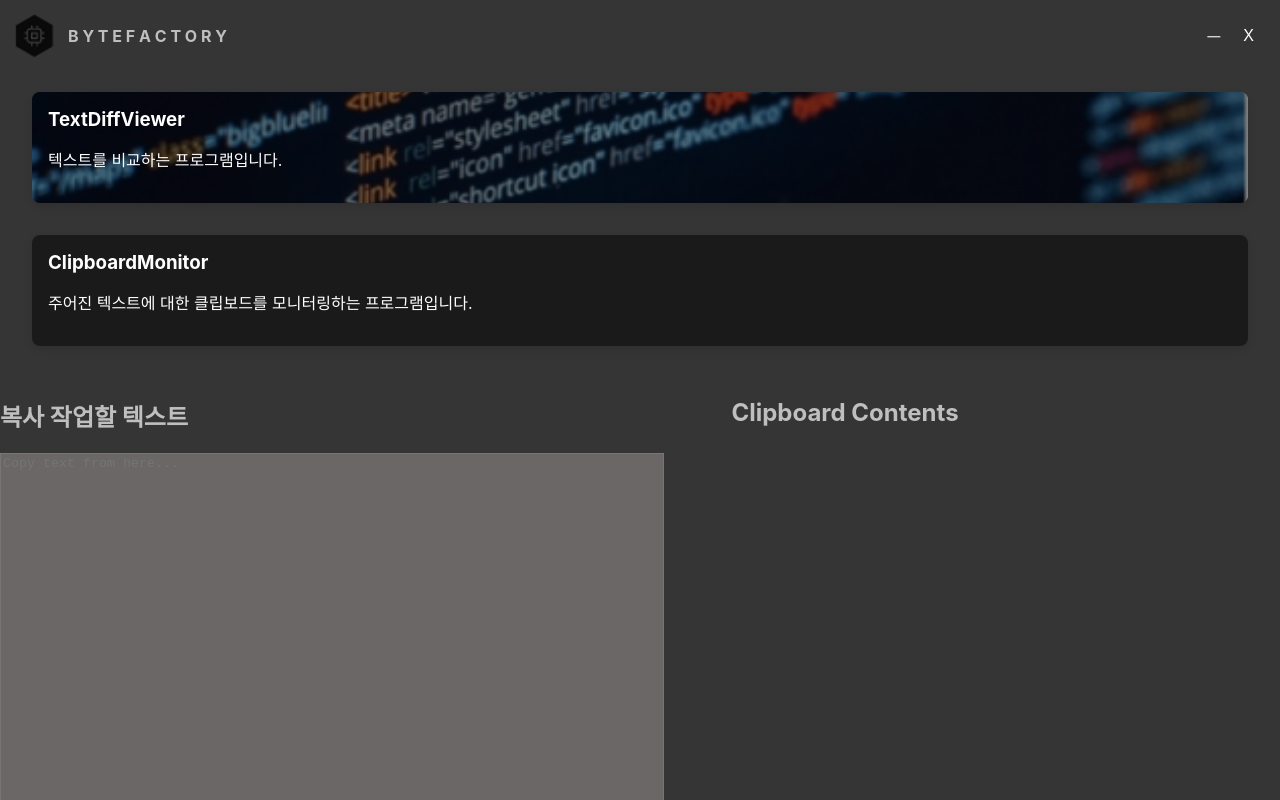
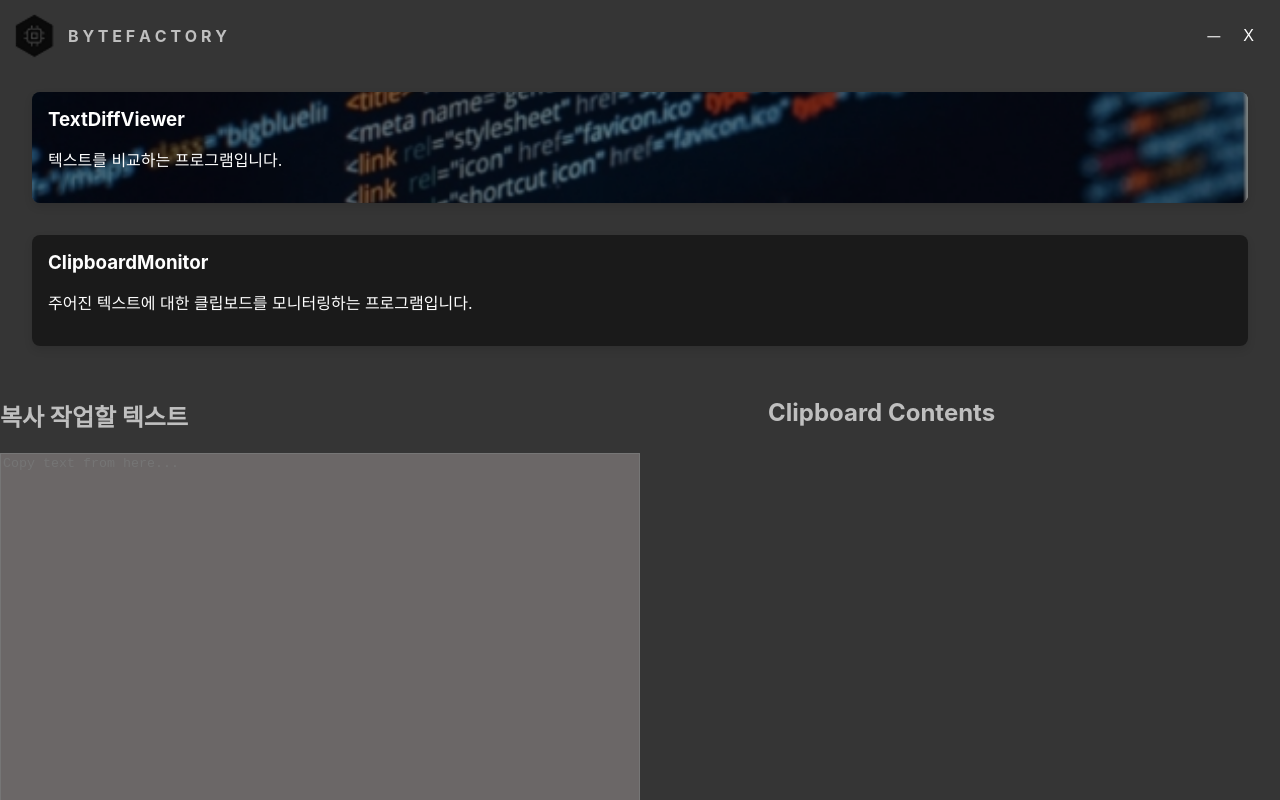
Before and after one commit to WonmoLee/ByteFactory, a React (Create React App) app: page /#/ClipboardMonitor in a window 1280 px wide. Shown: the top 800 px of the page. Built offline with nearby package versions, Linux system fonts and the light colour scheme.

Commit message:
우측 영역 데이터양과 관계없이 좌측영역 픽스

```diff
--- a/src/pages/ClipboardMonitor.js
+++ b/src/pages/ClipboardMonitor.js
@@ -46,12 +46,20 @@ function ClipboardMonitor() {
   };
 
   return (
-    <div style={{ display: 'flex', justifyContent: 'space-between' }}>
-      <div style={{ width: '60%', height: '700px' }}>
+    <div style={{ display: 'flex', height: '10vh' }}>
+      <div style={{
+        width: '55%',
+        height: '90vh', // 전체 뷰포트 높이를 차지하도록 설정
+        position: 'fixed', // 좌측 영역을 고정
+      }}>
         <h2>복사 작업할 텍스트</h2>
-        <textarea style={{ width: '90%', height: '100%' }} placeholder="Copy text from here..."></textarea>
+        <textarea style={{ width: '90%', height: '90%' }} placeholder="Copy text from here..."></textarea>
       </div>
-      <div style={{ width: '45%' }}>
+      <div style={{
+        width: '45%',
+        marginLeft: '60%', // 좌측 영역의 너비만큼 마진을 줘서 우측 영역이 겹치지 않게 함
+        height: '800px' // 전체 뷰포트 높이를 차지하도록 설정
+      }}>
         <h2>Clipboard Contents</h2>
         <ul>
           {clipboardContents.map((item, index) => (
```
